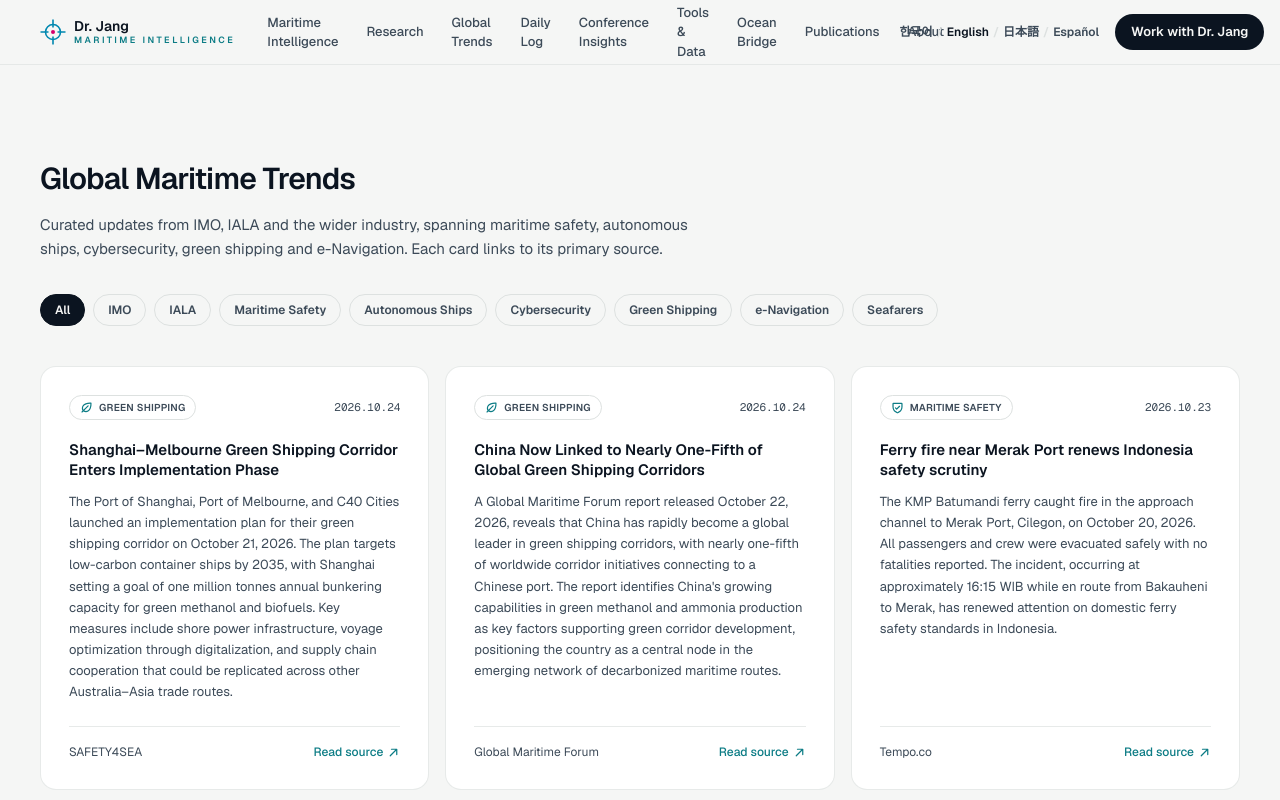
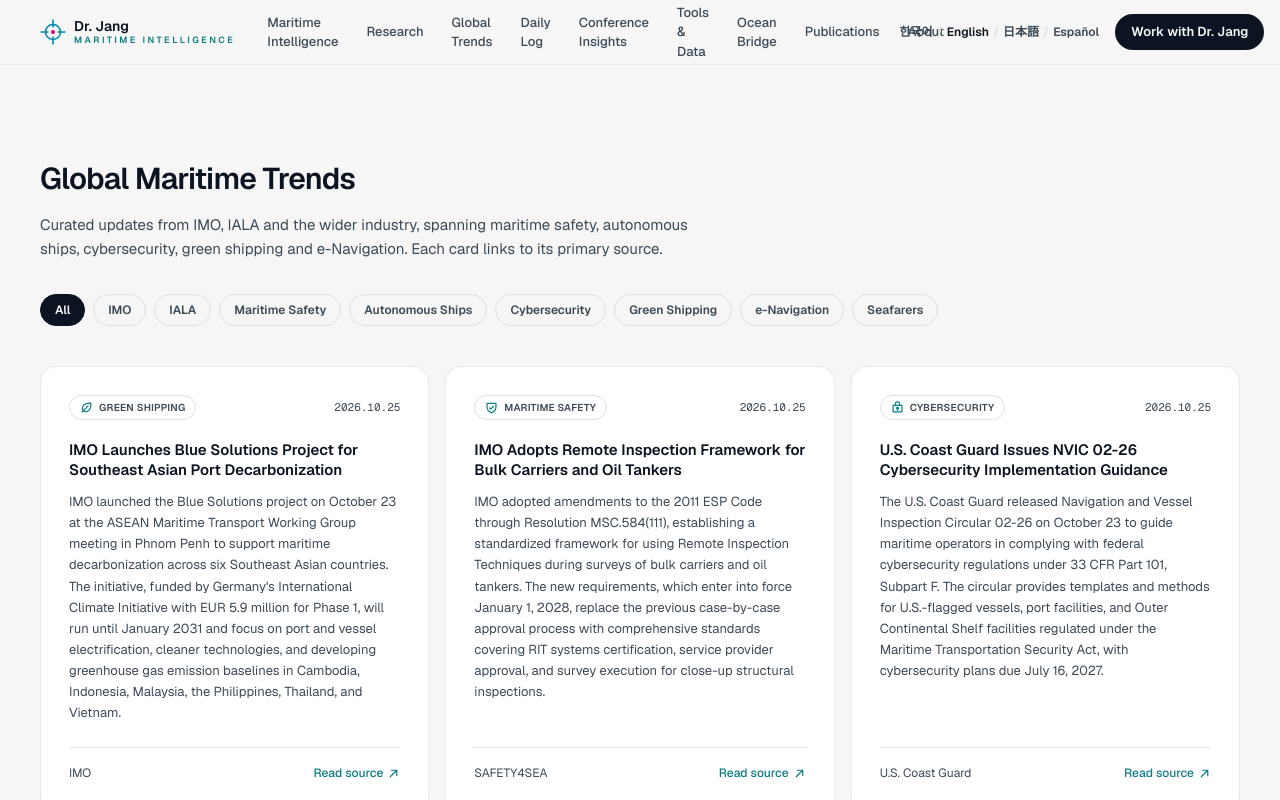
Before and after one commit to sirius4600/drjangmaritime, a Next.js app: page /en/news in a window 1280 px wide. Shown: the top 800 px of the page. Built offline with nearby package versions, Linux system fonts and the light colour scheme.

Commit message:
Add daily maritime trends (2026-10-24)

```diff
--- a/src/content/en/news.ts
+++ b/src/content/en/news.ts
@@ -196,5 +196,32 @@
     source: "Global Maritime Forum",
     sourceUrl: "https://www.manifoldtimes.com/news/report-china-linked-to-nearly-one-fifth-of-global-green-shipping-corridor-initiatives/",
   },
+  {
+    id: "imo-blue-solutions-southeast-asia-launch",
+    category: "green",
+    title: "IMO Launches Blue Solutions Project for Southeast Asian Port Decarbonization",
+    summary: "IMO launched the Blue Solutions project on October 23 at the ASEAN Maritime Transport Working Group meeting in Phnom Penh to support maritime decarbonization across six Southeast Asian countries. The initiative, funded by Germany's International Climate Initiative with EUR 5.9 million for Phase 1, will run until January 2031 and focus on port and vessel electrification, cleaner technologies, and developing greenhouse gas emission baselines in Cambodia, Indonesia, Malaysia, the Philippines, Thailand, and Vietnam.",
+    date: "2026.10.25",
+    source: "IMO",
+    sourceUrl: "https://www.imo.org/en/mediacentre/pages/whatsnew-2514.aspx",
+  },
+  {
+    id: "imo-remote-inspection-esp-code-framework",
+    category: "safety",
+    title: "IMO Adopts Remote Inspection Framework for Bulk Carriers and Oil Tankers",
+    summary: "IMO adopted amendments to the 2011 ESP Code through Resolution MSC.584(111), establishing a standardized framework for using Remote Inspection Techniques during surveys of bulk carriers and oil tankers. The new requirements, which enter into force January 1, 2028, replace the previous case-by-case approval process with comprehensive standards covering RIT systems certification, service provider approval, and survey execution for close-up structural inspections.",
+    date: "2026.10.25",
+    source: "SAFETY4SEA",
+    sourceUrl: "https://safety4sea.com/imo-adopts-new-framework-for-remote-inspections-of-bulk-carriers-and-oil-tankers/",
+  },
+  {
+    id: "uscg-nvic-02-26-cyber-guidance-release",
+    category: "cyber",
+    title: "U.S. Coast Guard Issues NVIC 02-26 Cybersecurity Implementation Guidance",
+    summary: "The U.S. Coast Guard released Navigation and Vessel Inspection Circular 02-26 on October 23 to guide maritime operators in complying with federal cybersecurity regulations under 33 CFR Part 101, Subpart F. The circular provides templates and methods for U.S.-flagged vessels, port facilities, and Outer Continental Shelf facilities regulated under the Maritime Transportation Security Act, with cybersecurity plans due July 16, 2027.",
+    date: "2026.10.25",
+    source: "U.S. Coast Guard",
+    sourceUrl: "https://industrialcyber.co/transport/us-coast-guard-releases-nvic-02-26-to-guide-maritime-operators-on-cybersecurity-plans-it-and-ot-risk-assessments/",
+  },
 // --- daily-append-marker: the daily research job inserts new items just above this line. Do not remove or edit it. ---
 ];
--- a/src/content/ko/news.ts
+++ b/src/content/ko/news.ts
@@ -162,5 +162,32 @@
     source: "Global Maritime Forum",
     sourceUrl: "https://www.manifoldtimes.com/news/report-china-linked-to-nearly-one-fifth-of-global-green-shipping-corridor-initiatives/",
   },
+  {
+    id: "imo-blue-solutions-southeast-asia-launch",
+    category: "green",
+    title: "IMO, 동남아 항만 탈탄소화 위한 블루 솔루션 프로젝트 출범",
+    summary: "IMO는 10월 23일 프놈펜에서 열린 아세안 해상운송 실무그룹 회의에서 동남아 6개국의 해운 탈탄소화를 지원할 블루 솔루션 프로젝트를 공식 출범했다. 독일 국제기후이니셔티브(IKI)가 1단계 590만 유로를 지원하는 이 사업은 2031년 1월까지 진행되며, 캄보디아·인도네시아·말레이시아·필리핀·태국·베트남을 대상으로 항만 및 선박 전기화, 청정기술 도입, 온실가스 배출 기준선 개발에 중점을 둔다.",
+    date: "2026.10.25",
+    source: "IMO",
+    sourceUrl: "https://www.imo.org/en/mediacentre/pages/whatsnew-2514.aspx",
+  },
+  {
+    id: "imo-remote-inspection-esp-code-framework",
+    category: "safety",
+    title: "IMO, 산적화물선·유조선 원격검사 표준체계 채택",
+    summary: "IMO는 결의안 MSC.584(111)을 통해 2011 ESP Code 개정안을 채택하고, 산적화물선과 유조선 검사 시 원격검사기법(RIT) 사용을 위한 표준화된 체계를 확립했다. 2028년 1월 1일 발효되는 이 규정은 기존의 개별 승인 방식을 RIT 시스템 인증, 서비스 제공업체 승인, 밀접검사 실행절차를 포함한 종합 표준으로 대체한다.",
+    date: "2026.10.25",
+    source: "SAFETY4SEA",
+    sourceUrl: "https://safety4sea.com/imo-adopts-new-framework-for-remote-inspections-of-bulk-carriers-and-oil-tankers/",
+  },
+  {
+    id: "uscg-nvic-02-26-cyber-guidance-release",
+    category: "cyber",
+    title: "미 연안경비대, 해사 사이버보안 이행지침 NVIC 02-26 발행",
+    summary: "미 연안경비대는 10월 23일 연방 사이버보안 규정(33 CFR Part 101 Subpart F) 준수를 위한 항행 및 선박검사 회람 02-26을 발행했다. 이 회람은 해상교통보안법(MTSA) 적용 대상인 미국 기국 선박, 항만시설, 외대륙붕 시설을 위한 템플릿과 방법론을 제공하며, 사이버보안 계획 제출 기한은 2027년 7월 16일이다.",
+    date: "2026.10.25",
+    source: "U.S. Coast Guard",
+    sourceUrl: "https://industrialcyber.co/transport/us-coast-guard-releases-nvic-02-26-to-guide-maritime-operators-on-cybersecurity-plans-it-and-ot-risk-assessments/",
+  },
 // --- daily-append-marker: the daily research job inserts new items just above this line. Do not remove or edit it. ---
 ];
```
